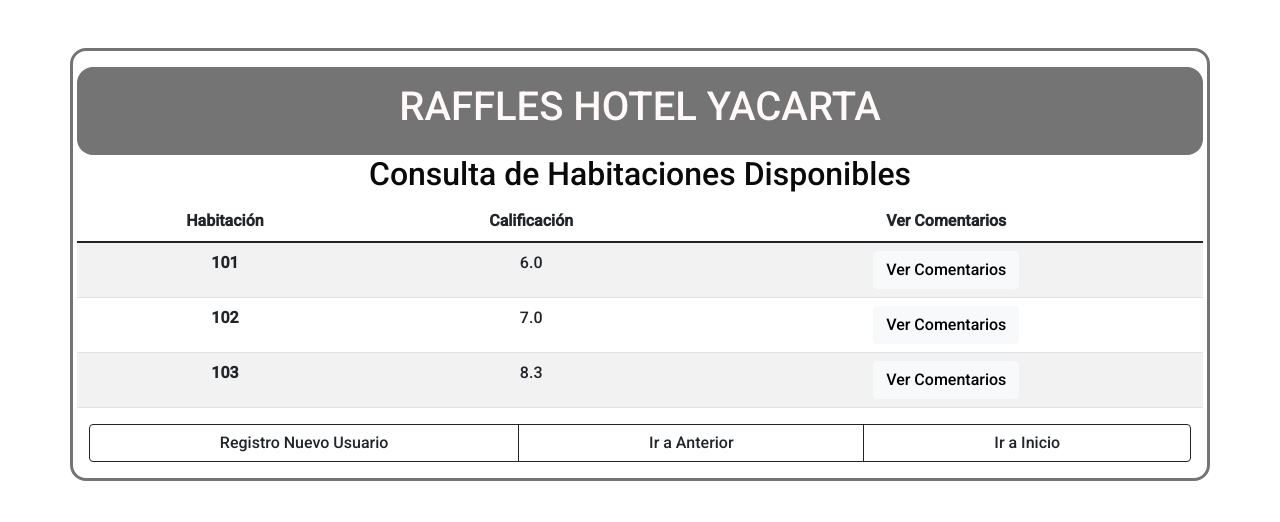
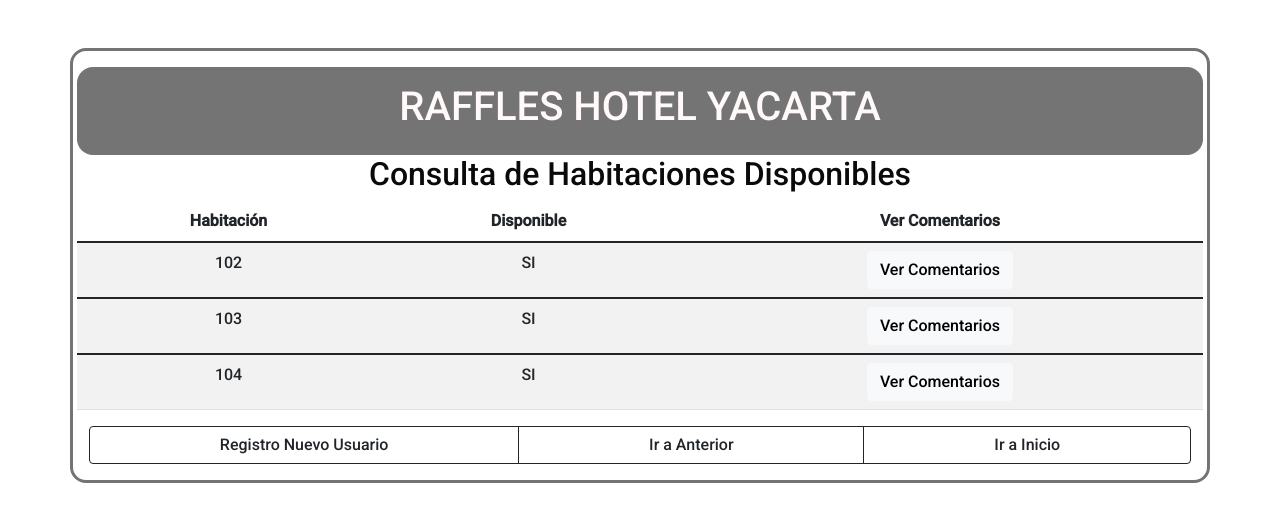
Before and after one commit to jvalu90/AppWebC_3_V2, a Flask app: page /0-2-2-consulta_habitaciones_disponibles in a window 1280 px wide. Shown: the top 522 px of the page. Run offline with Flask 2, Linux system fonts and the light colour scheme; data comes from the database, SQL or seed files in the repository; both versions use the stored data as it was after the commit.

Commit message:
Se ajusta la vista 0-2-2- Consulta habitaciones disponibles

```diff
--- a/app.py
+++ b/app.py
@@ -1,7 +1,7 @@
 from flask import Flask, render_template, request, redirect, url_for, session, g
 from flask.templating import render_template
 from wtforms.validators import Length
-from forms import formcancelarreserva, formlogin, FormCalificarHabitacion, formmodificarreserva, formreservanueva, formreservas, formcancelarreserva, formreservasadmin, formreservanuevaadmin
+from forms import formcancelarreserva, formlogin, formmodificarreserva, formreservanueva, formreservas, formcancelarreserva, formreservasadmin, formreservanuevaadmin
 from forms import formreservassuperadmin, formreservanuevasuperadmin, formmodificarreservasuperadmin, formcancelarreservasuperadmin
 from forms import formmodificarreservaadmin, formcancelarreservaadmin,FormAgregarUsuarioFinalCRUD,FormModificarUsuarioFinalCRUD,FormAgregarUsuarioAdmonCRUD,FormModificarUsuarioAdmonCRUD,FormModificarUsuarioRegistrado,FormCrearUsuarioRegistrado
 from forms import FormModificarHabitacion,FormAgregarHabitacion
@@ -723,7 +723,7 @@
 
 @app.route('/0-2-2-consulta_habitaciones_disponibles', methods=['GET'])
 def consulta_habitacion_disponibles():
-    return render_template('0-2-2-consulta_habitaciones_disponibles.html')
+    return render_template('0-2-2-consulta_habitaciones_disponibles.html', lista = habitaciones.listado_habitaciones())
 
 @app.route('/0-2-2-1-consulta_comentarios_habitacion', methods=['GET'])
 def consulta_comentario_habitacion():
--- a/models.py
+++ b/models.py
@@ -126,6 +126,11 @@
     @staticmethod
     def listado():
         sql = "SELECT * FROM tbl_habitaciones ORDER BY codigo_habitacion;"
+        return db.ejecutar_select(sql, None)
+
+    @staticmethod
+    def listado_habitaciones():
+        sql = "SELECT * FROM tbl_habitaciones WHERE disponible = 'SI' ORDER BY id_habitacion;"
         return db.ejecutar_select(sql, None)
 
 # FIN CLASES Y FUNCIONES RELACIONADAS CON EL CRUD HABITACIONES #################################
--- a/templates/0-2-2-consulta_habitaciones_disponibles.html
+++ b/templates/0-2-2-consulta_habitaciones_disponibles.html
@@ -27,33 +27,29 @@
           <thead>
             <tr>
               <th scope="col">Habitación</th>
-              <th scope="col">Calificación</th>
+              <th scope="col">Disponible</th>
               <th scope="col">Ver Comentarios</th>
             </tr>
           </thead>
-          <tbody>
+          {% if lista %}
+            {% for item in lista %}
+              <tbody>
+                <tr>
+                  <td scope="row">{{ item.codigo_habitacion }}</td>
+                  <td scope="row">{{ item.disponible }}</td>
+                  <td><a class="btn btn-light" href="{{url_for('consulta_comentario_habitacion', id = item.id_habitacion)}}" role="button">Ver Comentarios</a></td>
+                  <!--<td><a class="btn btn-light" href="0-2-2-1-consulta_comentarios_habitacion.html" role="button">Ver Comentarios</a></td>-->
+                </tr>
+              </tbody>
+            {% endfor %}
+          {% else %}
             <tr>
-              <th scope="row">101</th>
-              <td>6.0</td>
-              <td><a class="btn btn-light" href="{{url_for('consulta_comentario_habitacion')}}" role="button">Ver Comentarios</a></td>
-              <!--<td><a class="btn btn-light" href="0-2-2-1-consulta_comentarios_habitacion.html" role="button">Ver Comentarios</a></td>-->
+              <td colspan="2">No se encontraron habitaciones disponibles en este momento, por favor inténtelo más tarde</td>
             </tr>
-            <tr>
-              <th scope="row">102</th>
-              <td>7.0</td>
-              <td><a class="btn btn-light" href="{{url_for('consulta_comentario_habitacion')}}" role="button">Ver Comentarios</a></td>
-              <!--<td><a class="btn btn-light" href="0-2-2-1-consulta_comentarios_habitacion.html" role="button">Ver Comentarios</a></td>-->
-            </tr>
-            <tr>
-              <th scope="row">103</th>
-              <td>8.3</td>
-              <td><a class="btn btn-light" href="{{url_for('consulta_comentario_habitacion')}}" role="button">Ver Comentarios</a></td>
-              <!--<td><a class="btn btn-light" href="0-2-2-1-consulta_comentarios_habitacion.html" role="button">Ver Comentarios</a></td>-->
-            </tr>
-          </tbody>
+          {% endif %}
         </table>
+      </div>
 
-      </div>
       <div class="row">
         <div class="btn-group" role="group" aria-label="Basic example">
           <a class="btn btn-outline-dark" href="{{url_for('registro_nuevo_usuario_final')}}" role="button">Registro Nuevo Usuario</a>
```
Also changed, not shown: forms.py (+12 -13 lines), db/hoteles.db.
